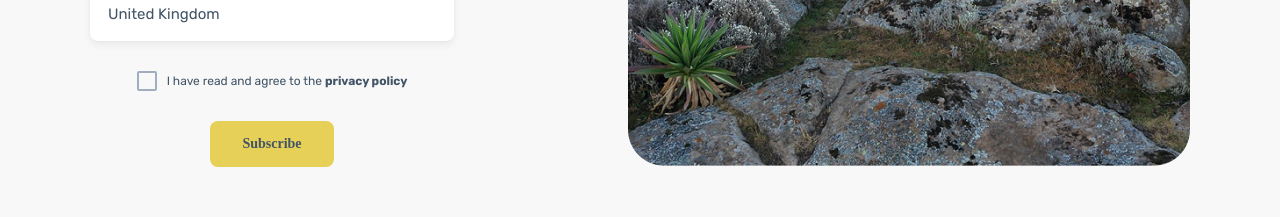
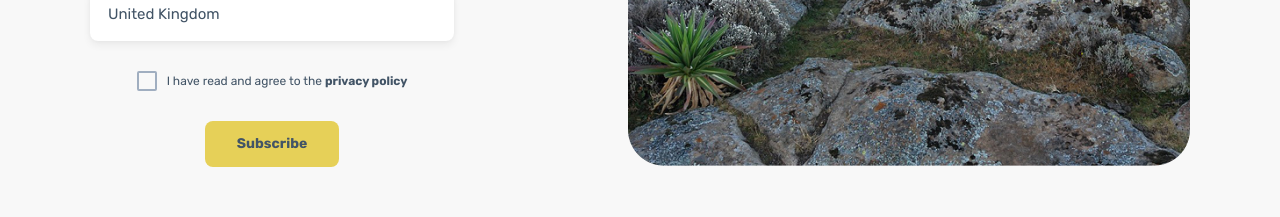
Before and after one commit to MIELYX/yellow-wood, a plain HTML site: page index.html in a window 1280 px wide. Shown: the part 3380-3597 px from the top of the page. Drawn offline with nearby package versions, Linux system fonts and the light colour scheme.

Commit message:
firs3ewdwed

```diff
--- a/sass/utility/_components.scss
+++ b/sass/utility/_components.scss
@@ -320,6 +320,7 @@ div[class='mce_inline_error'] {
 }
 
 .btn-form {
+	font-family: 'Rubik', sans-serif;
 	clear: both;
     width: auto;
     display: block;
```
Also changed, not shown: css/style.css, 1 other file.
